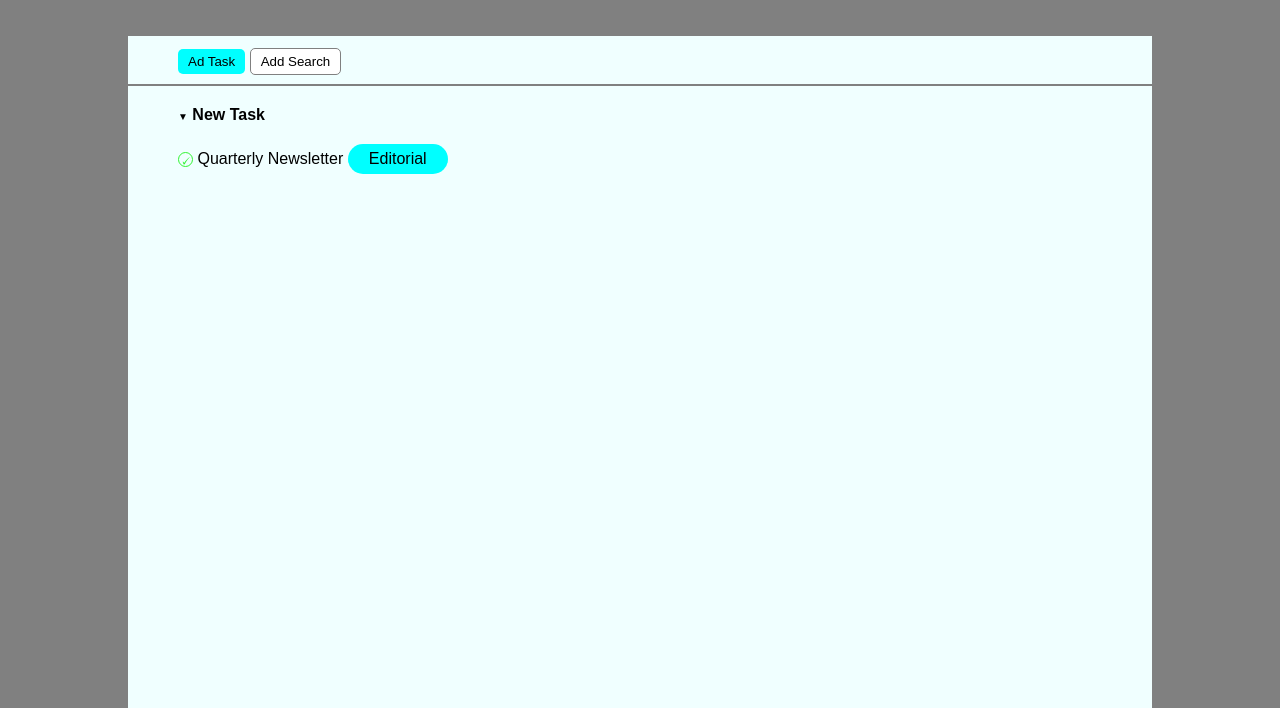
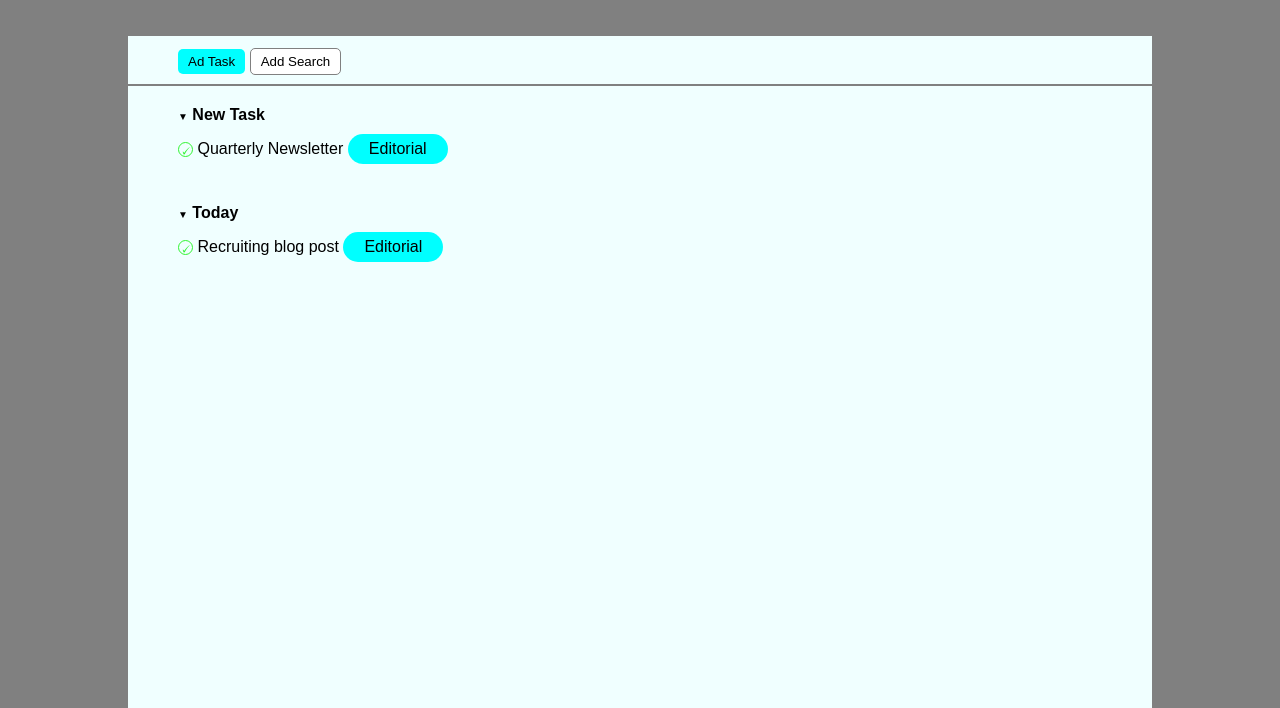
Before and after one commit to ely896/html-css-toboolist, a plain HTML site: page index.html in a window 1280 px wide. Shown: the part 92-800 px from the top of the page. Drawn offline with Linux system fonts and the light colour scheme.

Commit message:
Add Second Row

```diff
--- a/CSS/style.css
+++ b/CSS/style.css
@@ -98,7 +98,7 @@ header{
 }
 
 .task_list_row {
-    margin-top: 20px;
+    margin-top: 10px;
     display: inline-block;
     line-height: 30px;
 }
--- a/index.html
+++ b/index.html
@@ -26,7 +26,7 @@
                 <input type="button" class="btn btn_filled" value="Ad Task">
                 <input type="button" class="btn btn_empy" value="Add Search">
             </div>
-
+        <!--Start Firt Task-->
             <div class="task">
                 <section class="task_title">
                 <span class="dimension">&#x25BC;</span>
@@ -40,12 +40,24 @@
 
                 </section>
 
+            </div>
+        <!--Finish First Task-->
 
+            <!--Start Second Task-->
+            <div class="task">
+                <section class="task_title">
+                <span class="dimension">&#x25BC;</span>
+                <span><strong>Today</strong></span>
+                </section>
 
+                <section class="task_list_row">
+                    <div class="check_box"><span class="checkbox_color">&#128504;</span></div>
+                    <span>Recruiting blog post</span>
+                    <div class="button_size_blu"> Editorial</div>
+
+                </section>
 
             </div>
-
-
 
 
 
```
